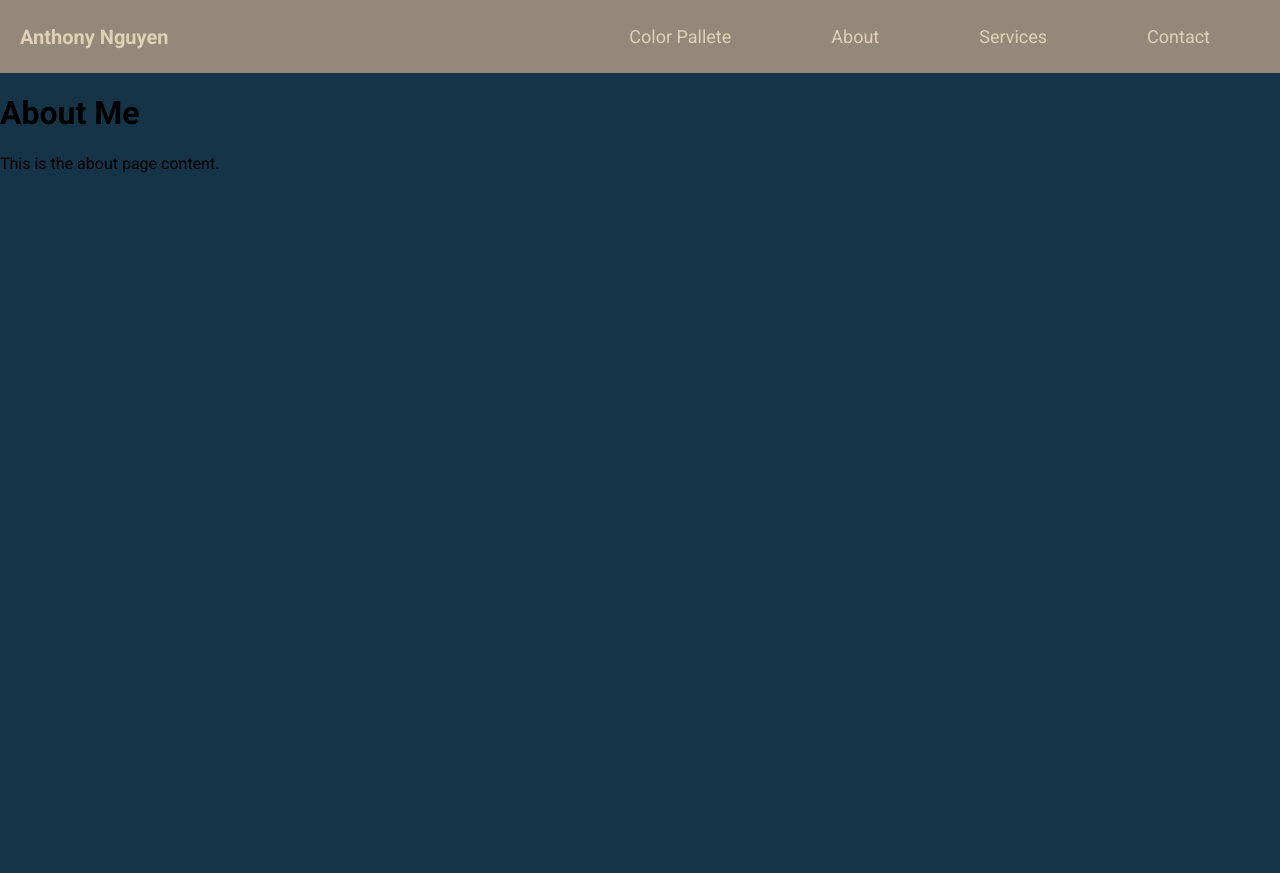
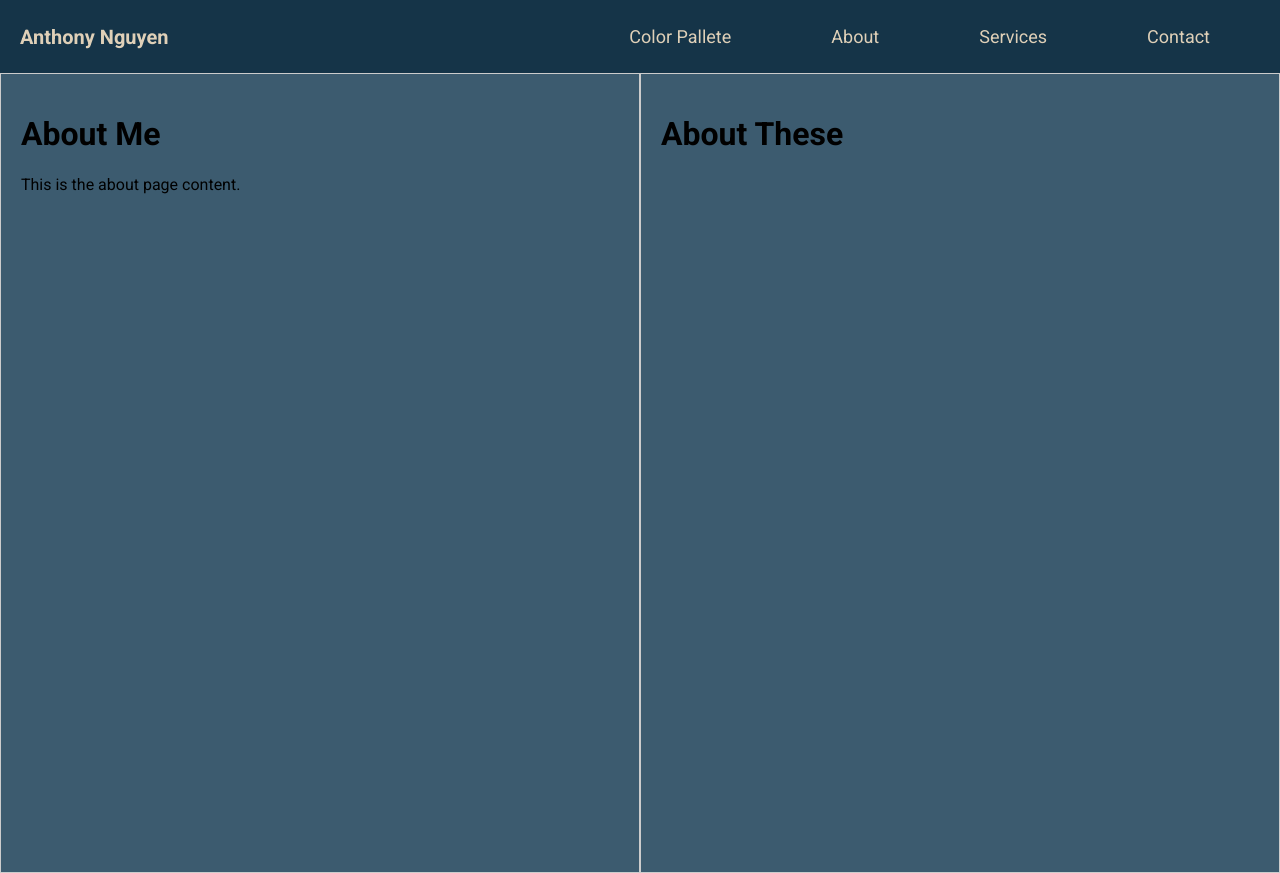
Before and after one commit to ant12aus/portfolio-AN, a plain HTML site: page test.html in a window 1280 px wide. Before the commit the page ends 800 px from the top, so only its background shows below. Drawn offline with Linux system fonts and the light colour scheme; a web font is replaced by a local one.

Commit message:
Added init layout and some css

```diff
--- a/styles.css
+++ /dev/null
@@ -1,44 +0,0 @@
-body {
-    margin: 0;
-    font-family: 'Roboto', sans-serif;
-    background-color: #153448;
-}
-
-.navbar {
-    display: flex;
-    justify-content: space-between;
-    background-color: #948979;
-    color: #fff;
-    padding: 10px 20px;
-}
-
-.nav-brand {
-    font-size: 20px;
-    font-weight: bold;
-    color: #DFD0B8;
-    display: flex;
-    align-items: center;
-
-}
-
-.nav-links {
-    display: flex;
-    list-style-type: none;
-    padding: 0;
-    margin: 10;
-}
-
-.nav-links li {
-    margin: 0 50px;
-    font-size: large;
-}
-
-.nav-links a {
-    color: #DFD0B8;
-    text-decoration: none;
-    transition: font-weight .5s ease; /* Add transition for font size */
-}
-
-.nav-links a:hover {
-    font-weight: bold;
-}
--- /dev/null
+++ b/styles/styles.css
@@ -0,0 +1,54 @@
+body {
+    margin: 0;
+    font-family: 'Roboto', sans-serif;
+    background-color: #3C5B6F;
+}
+
+
+.container {
+    display: flex;
+    height: 100vh;
+}
+.content-left, .content-right {
+    flex: 1;
+    border: 1px solid #ccc; /* Just for demonstration */
+    padding: 20px;
+}
+
+.navbar {
+    display: flex;
+    justify-content: space-between;
+    background-color: #153448;
+    padding: 10px 20px;
+}
+
+.nav-brand {
+    font-size: 20px;
+    font-weight: bold;
+    color: #DFD0B8;
+    display: flex;
+    align-items: center;
+
+}
+
+.nav-links {
+    display: flex;
+    list-style-type: none;
+    padding: 0;
+    margin: 10;
+}
+
+.nav-links li {
+    margin: 0 50px;
+    font-size: large;
+}
+
+.nav-links a {
+    color: #DFD0B8;
+    text-decoration: none;
+    transition: font-weight .5s ease; /* Add transition for font size */
+}
+
+.nav-links a:hover {
+    font-weight: bold;
+}
--- a/test.html
+++ b/test.html
@@ -5,7 +5,8 @@
     <meta name="viewport" content="width=device-width, initial-scale=1.0">
     <title>About me</title>
     <link href="https://fonts.googleapis.com/css2?family=Autour+One&family=Playpen+Sans:wght@300&family=Roboto:ital,wght@0,100;0,300;0,400;0,500;0,700;0,900;1,100;1,300;1,400;1,500;1,700;1,900&display=swap" rel="stylesheet">
-    <link rel="stylesheet" href="styles.css">
+    <link rel="stylesheet" href="styles/styles.css">
+    <link rel="icon" href="images/favicon.ico" type="image/x-icon">
 </head>
 <body>
 
@@ -17,10 +18,15 @@
       document.querySelector('body').innerHTML = data + document.querySelector('body').innerHTML;
     });
 </script>
+<div class="container">
+    <div class="content-left">
+        <h1>About Me</h1>
+        <p>This is the about page content.</p>
+    </div>
 
-<div class="content">
-    <h1>About Me</h1>
-    <p>This is the about page content.</p>
+    <div class = "content-right">
+        <h1>About These</h1>
+    </div>
 </div>
 
 </body>
```
Also changed, not shown: contact.html (+1 -1 lines), images/favicon.ico (added).
